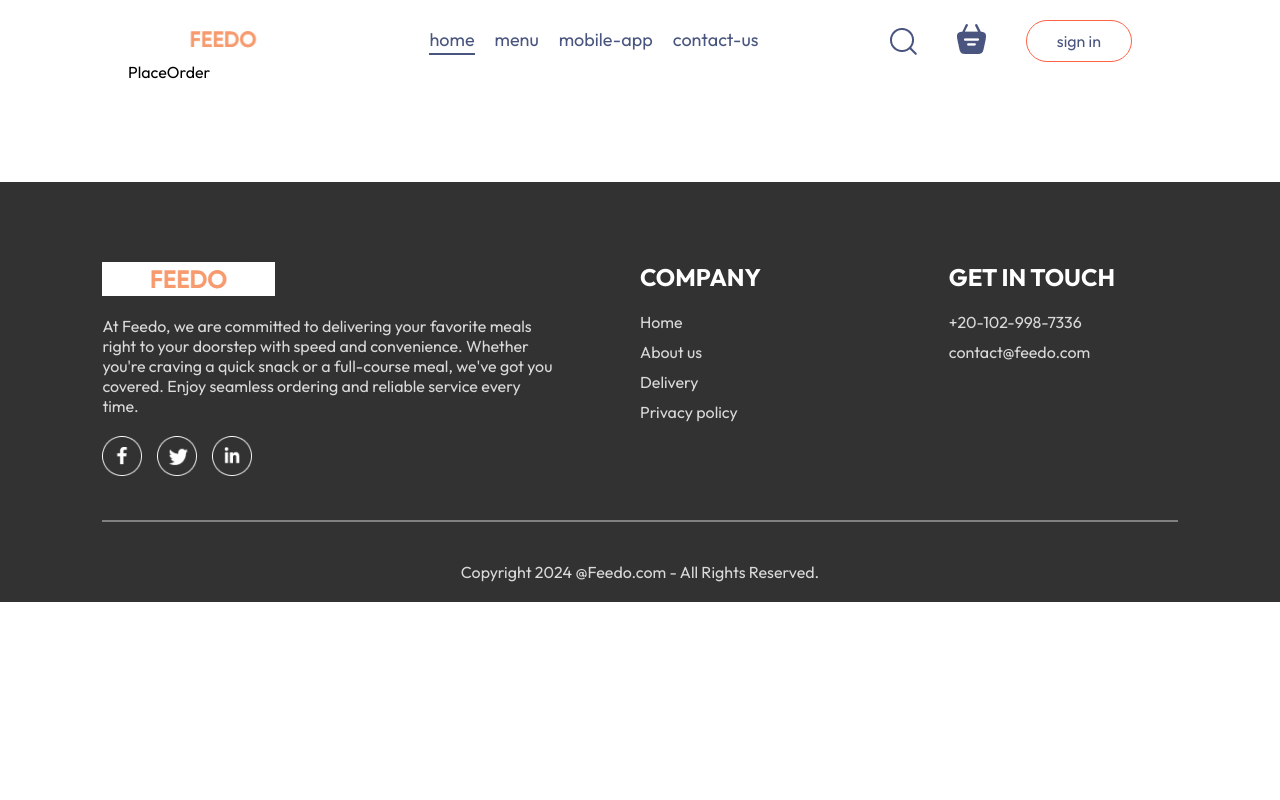
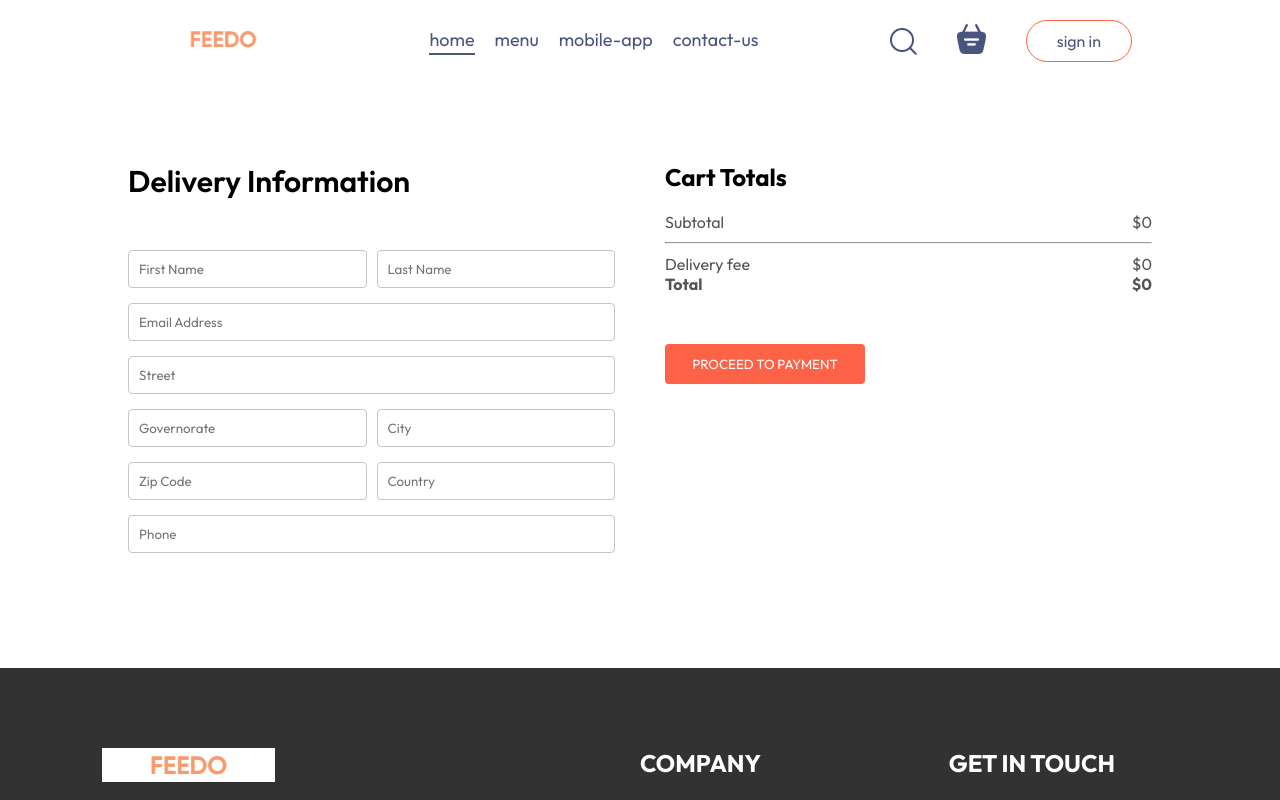
Before and after one commit to abdallahade1/Feedo, a React (Vite) app in the folder food-delivery-platform/frontend/: page /order in a window 1280 px wide. Shown: the top 800 px of the page. Built offline with nearby package versions, Linux system fonts and the light colour scheme.

Commit message:
place order page

```diff
--- a/food-delivery-platform/frontend/src/pages/Cart/Cart.jsx
+++ b/food-delivery-platform/frontend/src/pages/Cart/Cart.jsx
@@ -1,9 +1,10 @@
 import React, { useContext } from 'react'
 import './Cart.css'
 import { StoreContext } from '../../context/StoreContext'
+import { useNavigate } from 'react-router-dom';
 const Cart=()=> {
     const {cartItems, food_list, removeFromCart, getTotalCartAmount}= useContext(StoreContext);
-
+    const navigate =useNavigate();
 
   return (
     <div className='cart'>
@@ -48,14 +49,14 @@ const Cart=()=> {
               <hr/>
               <div className="cart-total-details">
                 <p>Delivery fee</p>
-                <p>${2}</p>
+                <p>${getTotalCartAmount()===0?0:2}</p>
               </div>
               <div className="cart-total-details">
                 <b>Total</b>
-                <b>${getTotalCartAmount()+2}</b>
+                <b>${getTotalCartAmount()===0?0:getTotalCartAmount()+2}</b>
               </div>
             </div>
-            <button>PROCEED TO CHECKOUT</button>
+            <button onClick={()=> navigate('/order')}>PROCEED TO CHECKOUT</button>
           </div>
           <div className="cart-promocode">
             <div>
--- a/food-delivery-platform/frontend/src/pages/PlaceOrder/PlaceOrder.css
+++ b/food-delivery-platform/frontend/src/pages/PlaceOrder/PlaceOrder.css
@@ -0,0 +1,35 @@
+.place-order{
+    display: flex;
+    align-items: start;
+    justify-content: space-between;
+    gap: 50px;
+    margin-top: 100px;
+}
+.place-order-left{
+    width: 100%;
+    max-width: max(30%,500px);
+}
+.place-order-left .title{
+    font-size: 30px;
+    font-weight: 600;
+    margin-bottom: 50px;
+}
+.place-order-left input{
+    margin-bottom: 15px;
+    width: 100%;
+    padding: 10px;
+    border: 1px solid #c5c5c5;
+    border-radius: 4px;
+    outline-color: tomato;
+}
+.place-order-left .multi-fields{
+    display: flex;
+    gap: 10px;
+}
+.place-order-right{
+    width: 100%;
+    max-width: max(40%, 500px);
+}
+.place-order .cart-total button{
+    margin-top: 30px;
+}
--- a/food-delivery-platform/frontend/src/pages/PlaceOrder/PlaceOrder.jsx
+++ b/food-delivery-platform/frontend/src/pages/PlaceOrder/PlaceOrder.jsx
@@ -1,8 +1,51 @@
-import React from 'react'
+import React, { useContext } from 'react'
 import './PlaceOrder.css'
+import { StoreContext } from '../../context/StoreContext'
 const PlaceOrder = () => {
+    const {getTotalCartAmount} =useContext(StoreContext)
   return (
-    <div>PlaceOrder</div>
+    <form  className="place-order">
+      <div className="place-order-left">
+        <p className='title'>Delivery Information</p>
+        <div className="multi-fields">
+          <input type="text" placeholder='First Name'/>
+          <input type="text" placeholder='Last Name'/>
+        </div>
+        <input type="email" placeholder='Email Address'/>
+        <input type="text" placeholder='Street'/>
+        <div className="multi-fields">
+           <input type="text" placeholder='Governorate'/>
+           <input type="text" placeholder='City'/>
+        </div>
+        <div className="multi-fields">
+           <input type="text" placeholder='Zip Code'/>
+           <input type="text" placeholder='Country'/>
+        </div>
+           <input type="text" placeholder='Phone'/>
+
+      </div>
+      <div className="place-order-right">
+      <div className="cart-total">
+            <h2> Cart Totals</h2>
+            <div>
+            <div className="cart-total-details">
+                <p>Subtotal</p>
+                <p>${getTotalCartAmount()}</p>
+              </div>
+              <hr/>
+              <div className="cart-total-details">
+                <p>Delivery fee</p>
+                <p>${getTotalCartAmount()===0?0:2}</p>
+              </div>
+              <div className="cart-total-details">
+                <b>Total</b>
+                <b>${getTotalCartAmount()===0?0:getTotalCartAmount()+2}</b>
+              </div>
+            </div>
+            <button >PROCEED TO PAYMENT</button>
+          </div>
+      </div>
+    </form>
   )
 }
 
```
Also changed, not shown: 1 other file (tests, documents, lock files or other folders).
